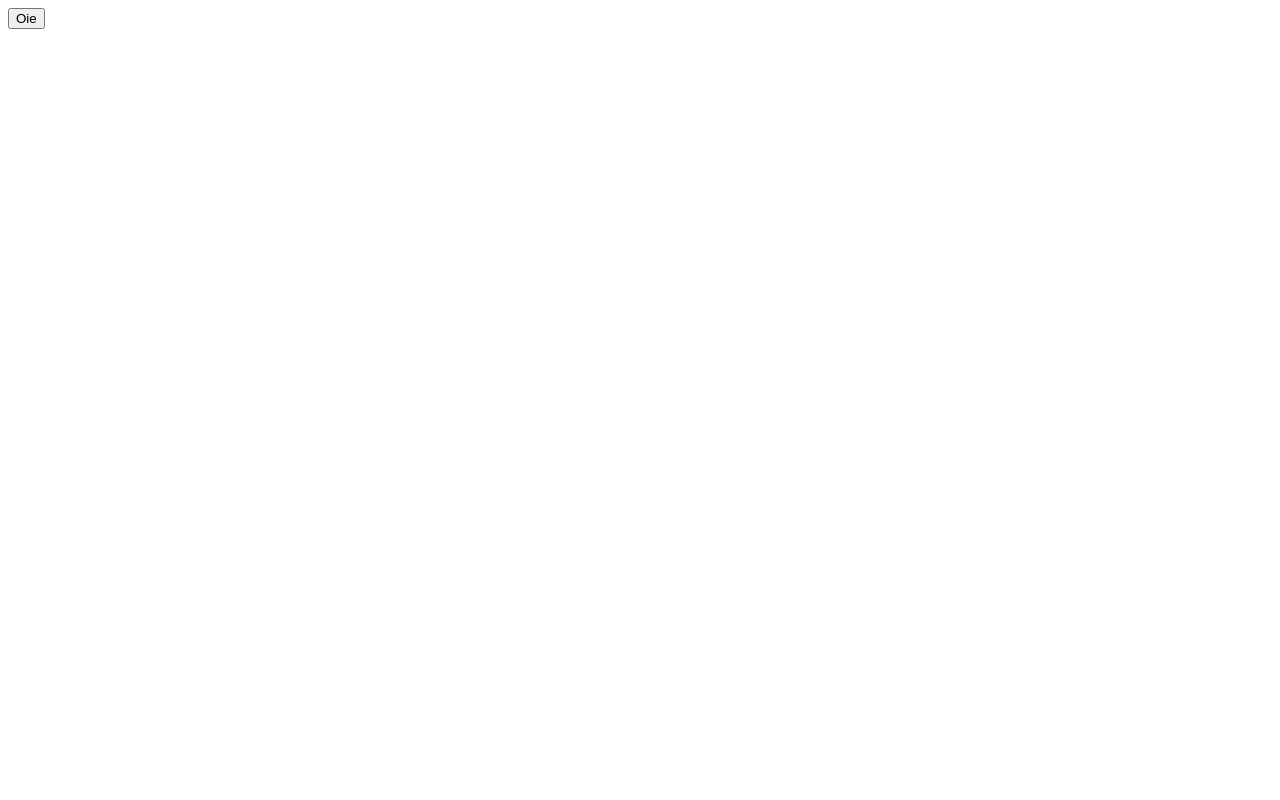
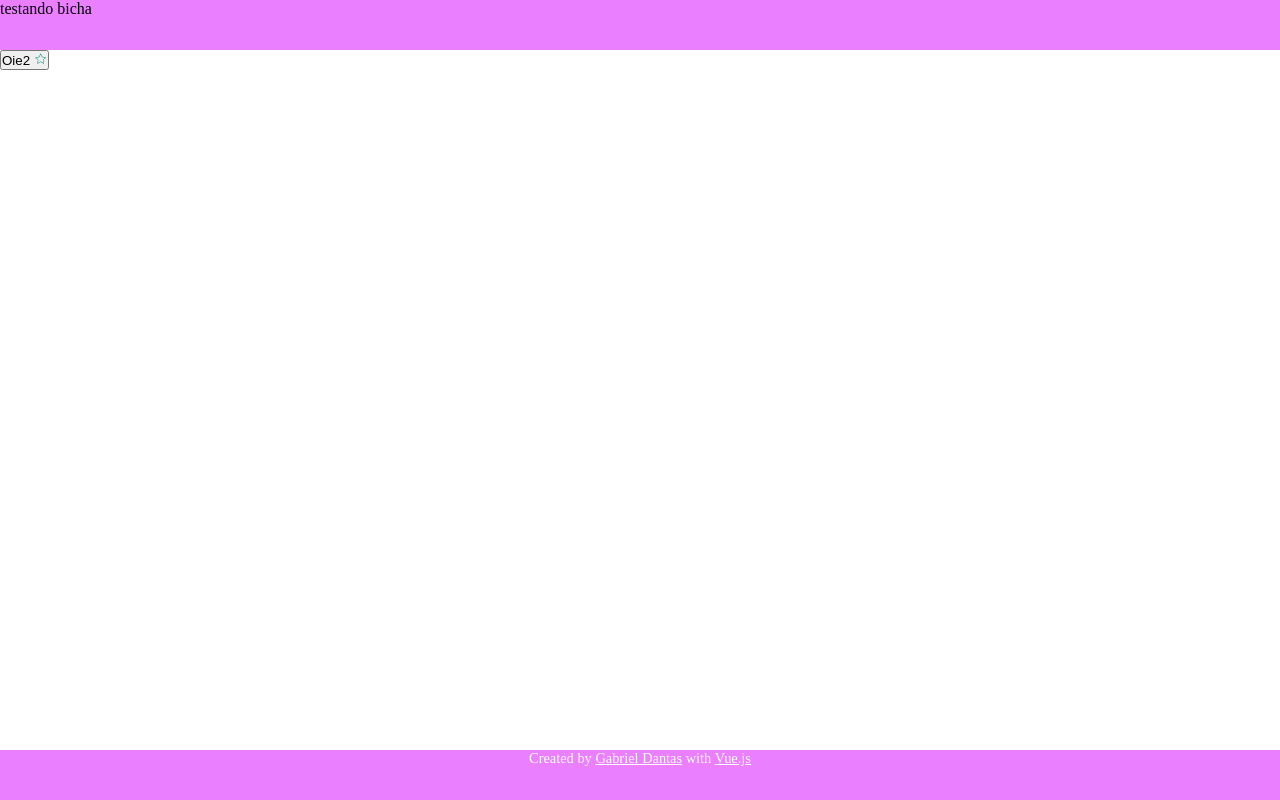
Before and after one commit to mnegabriel/vue-slots, a Vue app: page / in a window 1280 px wide. Built offline with nearby package versions, Linux system fonts and the light colour scheme.

Commit message:
basic slots

```diff
--- a/src/App.vue
+++ b/src/App.vue
@@ -1,19 +1,48 @@
 <template>
   <div id="app">
-    <AppButton>Oie</AppButton>
+    <AppLayout>
+      <template #header>testando bicha</template>
+
+      <AppButton>
+        Oie2
+        <IconStar/>
+      </AppButton>
+
+      <template #footer><Footer/></template>
+    </AppLayout>
   </div>
 </template>
 
 <script>
+import AppLayout from '@/components/AppLayout.vue';
 import AppButton from '@/components/AppButton.vue';
+import IconStar from '@/components/IconStar.vue';
+import Footer from '@/components/Footer.vue';
 
 export default {
   name: 'App',
   components: {
+    AppLayout,
     AppButton,
+    IconStar,
+    Footer,
   },
 };
 </script>
 
 <style>
+* {
+  margin: 0;
+  padding: 0;
+  box-sizing: border-box;
+}
+
+:root {
+  --col-main: rgb(234, 127, 255);
+}
+
+html, body, #app, #app > div {
+  width:100%;
+  min-height: 100vh;
+}
 </style>
--- /dev/null
+++ b/src/assets/index.css
@@ -0,0 +1,42 @@
+html {
+font-family: -apple-system,
+    BlinkMacSystemFont,
+    "Segoe UI",
+    Roboto,
+    Helvetica,
+    Arial,
+    sans-serif,
+    "Apple Color Emoji",
+    "Segoe UI Emoji",
+    "Segoe UI Symbol";
+}
+html,
+body {
+padding: 0;
+padding: 0;
+margin: 0;
+margin: 0;
+}
+html,
+body {
+height: 100%;
+height: 100%;
+}
+
+body {
+min-height: 100%;
+min-height: 100%;
+}
+
+ul,
+ol {
+list-style: none;
+padding: 0;
+margin: 0;
+}
+
+img {
+display: inline-block;
+vertical-align: bottom;
+max-width: 100%;
+}
--- a/src/components/AppButton.vue
+++ b/src/components/AppButton.vue
@@ -7,3 +7,9 @@ export default {
   name: 'AppButton',
 };
 </script>
+
+<style scoped>
+/* button {
+  display: block;
+} */
+</style>
--- /dev/null
+++ b/src/components/AppLayout.vue
@@ -0,0 +1,41 @@
+<template>
+  <div id="layout">
+    <header>
+      <slot name='header'></slot>
+    </header>
+    <main>
+      <slot></slot>
+    </main>
+    <footer>
+      <slot name='footer'></slot>
+    </footer>
+  </div>
+</template>
+
+<script>
+export default {
+  name: 'AppLayout',
+
+};
+</script>
+
+<style scoped>
+#layout {
+  width: 100%;
+  height: 100%;
+  display: flex;
+  flex-direction: column;
+
+}
+
+header,
+footer {
+  width: 100%;
+  min-height: 50px;
+  background-color:var(--col-main);
+}
+
+main {
+  flex: 1;
+}
+</style>
--- /dev/null
+++ b/src/components/Footer.vue
@@ -0,0 +1,36 @@
+<template>
+  <div>
+    <span>Created by
+      <a href="#">Gabriel Dantas</a>
+      with
+      <a href="#">Vue.js</a>
+    </span>
+  </div>
+</template>
+
+<script>
+export default {
+  name: 'Footer',
+};
+</script>
+
+<style scoped>
+div {
+  width: 100%;
+  height: 100%;
+  display:flex;
+  justify-content: center;
+  align-items: center;
+}
+
+span, a{
+  color: white;
+  font-size: .9rem;
+  transition: .2s ease-out;
+}
+
+a:hover {
+  background-color: white;
+  color: var(--col-main);
+}
+</style>
```
Also changed, not shown: src/components/AppUserList.vue (added, +79 -0 lines), src/components/IconStar.vue (+16 -3 lines).
